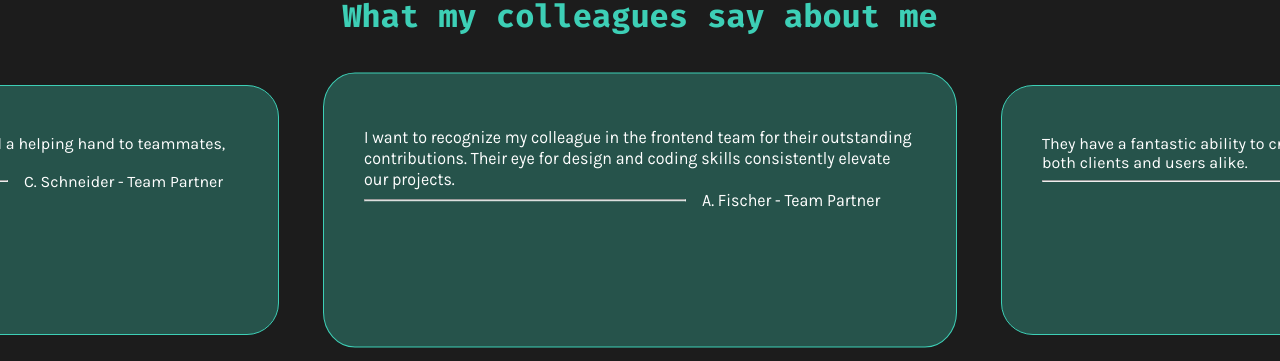
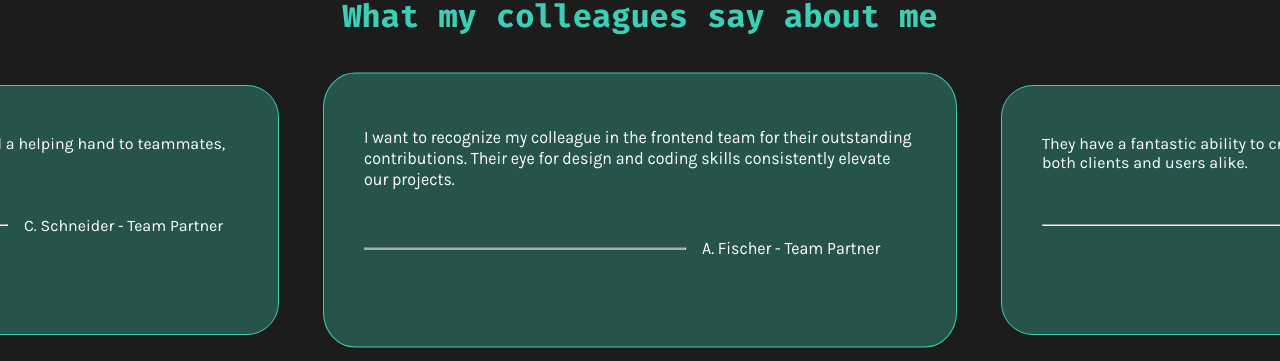
Before and after one commit to PaterAnderson/portfolio, an Angular app: page / in a window 1280 px wide. Shown: the part 3272-3633 px from the top of the page. Built offline with nearby package versions, Linux system fonts and the light colour scheme; a web font is replaced by a local one.

Commit message:
added gap

```diff
--- a/src/app/comments/comments.component.html
+++ b/src/app/comments/comments.component.html
@@ -15,17 +15,14 @@
                 </div>
             </div>
         </div>
-
         <div class="navigation">
             <button class="previous" (click)="previousCard()">
                 <img src="/assets/img/ico/arrow_b_w.svg">
             </button>
-
             <div class="dots">
                 <span *ngFor="let card of cards; let i = index"
                       [ngClass]="{'active': i === currentIndex}">•</span>
             </div>
-
             <button class="next" (click)="nextCard()">
                 <img src="/assets/img/ico/arrow_f_w.svg">
             </button>
--- a/src/app/comments/comments.component.scss
+++ b/src/app/comments/comments.component.scss
@@ -52,12 +52,12 @@ section {
 
     &.moving {
         transition: transform 0.5s ease;
-        transform: translateX(100%); // Die Bewegung nach rechts
+        transform: translateX(-107%); // Die Bewegung nach rechts
     }
 }
 
 .content {
-    padding: 48px 40px;
+    gap: 44px;
     display: flex;
     flex-direction: column;
     padding: 48px 40px 48px 40px;
```
Lines whose indentation alone changed are shown as unchanged.
